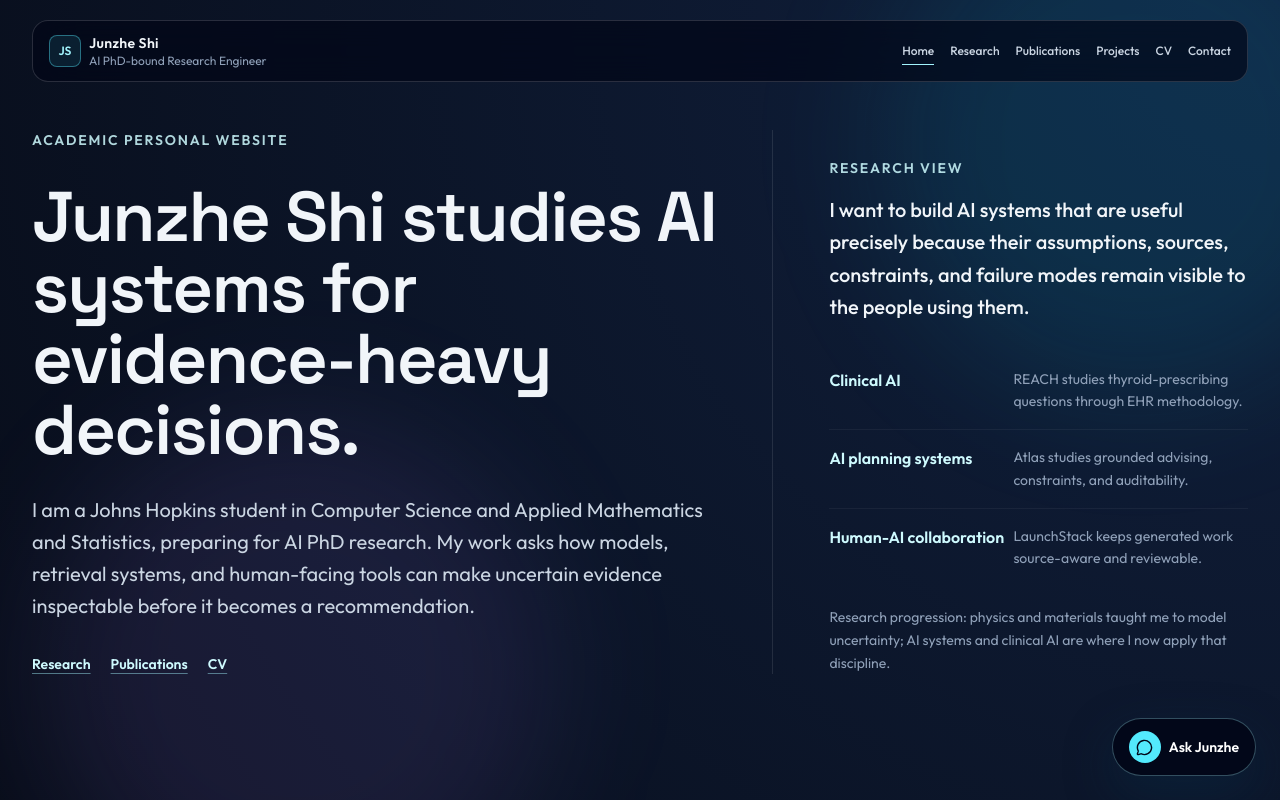
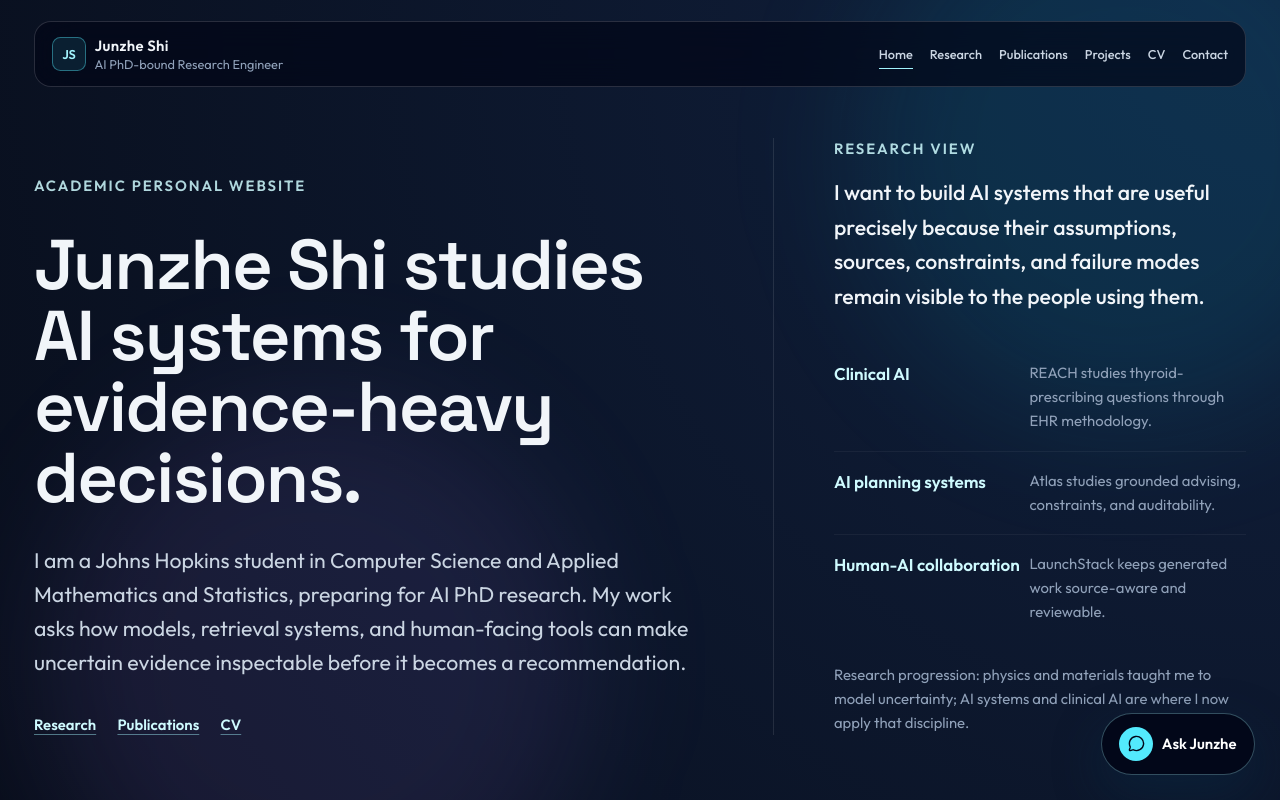
Before and after one commit to JunzheShi0702/personal-website, a React (Vite) app in the folder client/: page / in a window 1280 px wide. Shown: the top 800 px of the page. Built offline with nearby package versions, Linux system fonts and the light colour scheme.

Commit message:
fix scale problem

```diff
--- a/client/src/index.css
+++ b/client/src/index.css
@@ -7,11 +7,18 @@
 }
 
 :root {
+  font-size: 16px;
   font-family: var(--font-sans);
   font-synthesis: none;
   text-rendering: optimizeLegibility;
   -webkit-font-smoothing: antialiased;
   -moz-osx-font-smoothing: grayscale;
+}
+
+@media (min-width: 768px) {
+  :root {
+    font-size: 17px;
+  }
 }
 
 * {
```
